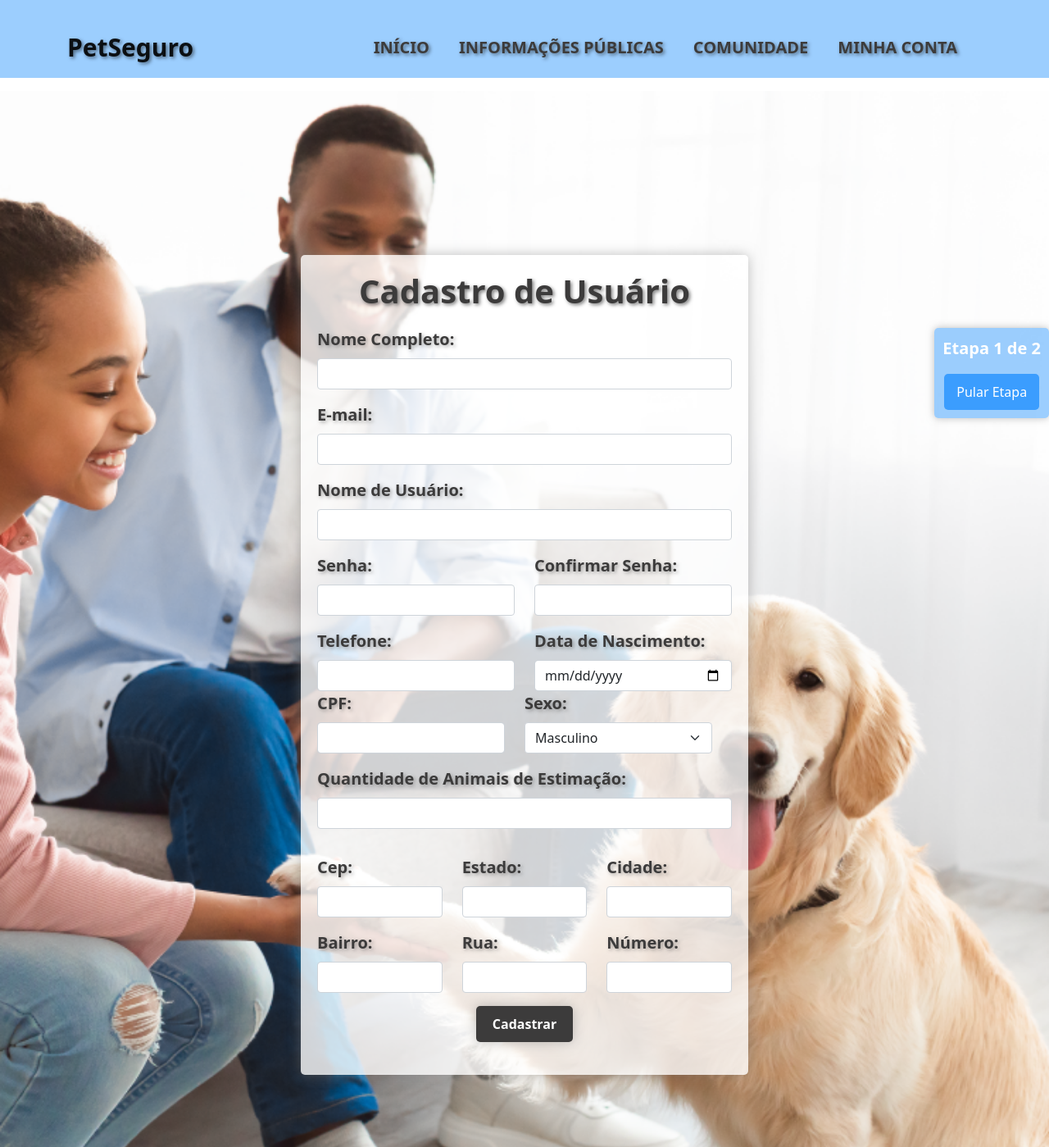
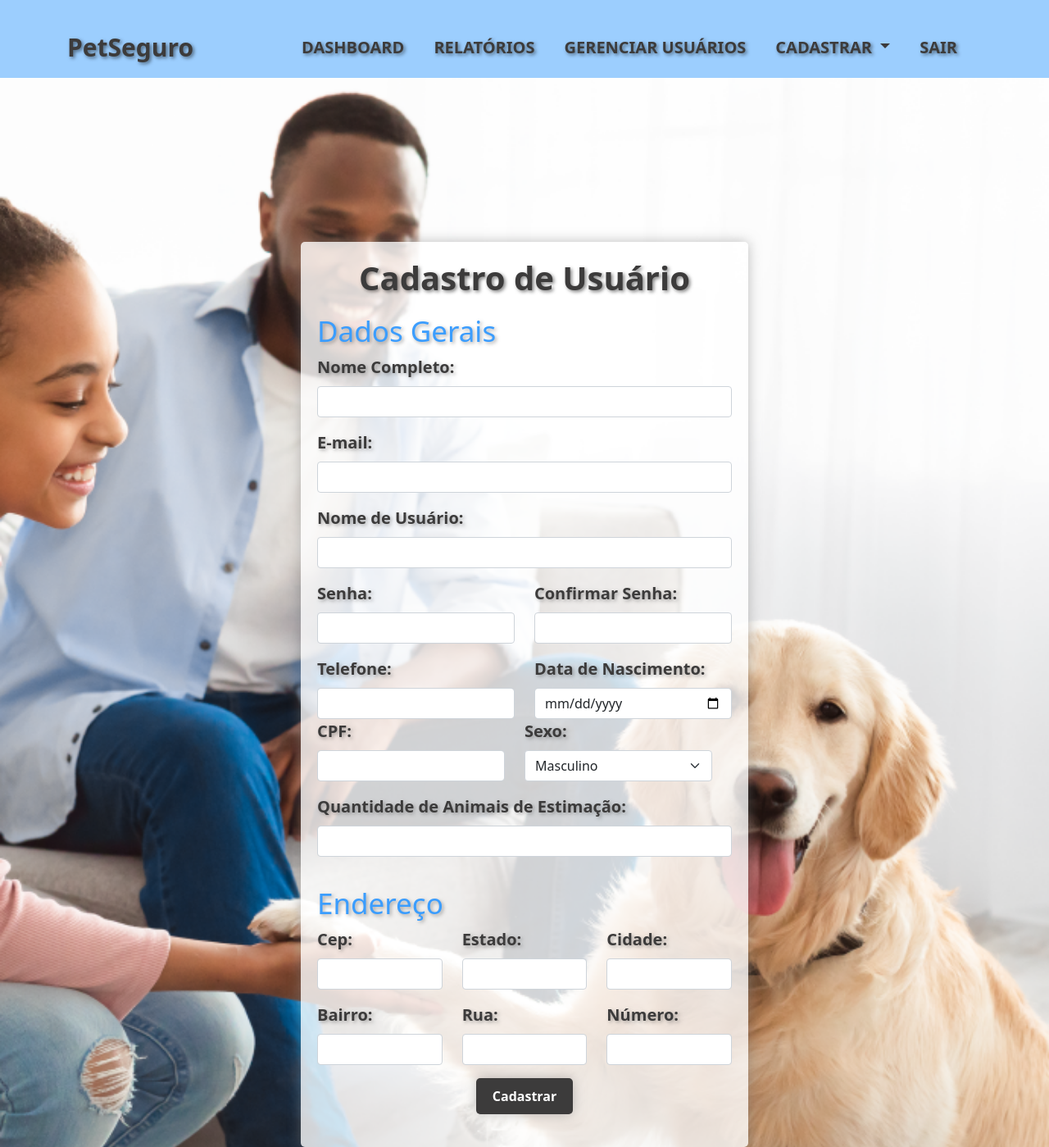
Before and after one commit to TiagoKblo/PI3-CidadesInteligentes-PetSeguro, a PHP site: page /app/cadastro.html in a window 1280 px wide. Shown: the top 1399 px of the page at 82% size. Run offline with PHP 8.4, Linux system fonts and the light colour scheme.

Commit message:
atualizações de front-end

```diff
--- a/app/cadastro.html
+++ b/app/cadastro.html
@@ -25,8 +25,7 @@
 <body>
     <nav class="navbar navbar-expand-lg navbar-light navbar-custom">
         <div class="container">
-            <a class="navbar-brand" href="index.html" data-aos="flip-left" data-aos-duration="3000"
-                data-aos-once="false">
+          <a class="navbar-brand" href="index.html" data-aos="flip-left" data-aos-duration="3000" data-aos-once="false">
             PetSeguro
           </a>
 
@@ -39,31 +38,35 @@
               <div class="collapse navbar-collapse" id="navbarNav">
                 <ul class="navbar-nav">
                   <li class="nav-item">
-                                <a class="nav-link" href="index.html">Início</a>
+                    <a class="nav-link" href="admin.html">Dashboard</a>
                   </li>
                   <li class="nav-item">
-                                <a class="nav-link" href="informacoes.html">Informações Públicas</a>
+                    <a class="nav-link" href="relatorio.html">Relatórios</a>
                   </li>
                   <li class="nav-item">
-                                <a class="nav-link" href="comunidade.html">Comunidade</a>
+                    <a class="nav-link" href="gerenciar-usuarios.html">Gerenciar usuários</a>
+                  </li>
+                  <li class="nav-item dropdown">
+                    <a class="nav-link dropdown-toggle" href="#" role="button" id="dropdownMenuLink" data-bs-toggle="dropdown"
+                      aria-haspopup="true" aria-expanded="false">
+                      Cadastrar
+                    </a>
+
+                    <div class="dropdown-menu" aria-labelledby="dropdownMenuLink">
+                      <a class="dropdown-item" href="cadastro.html">Usuários</a>
+                      <a class="dropdown-item" href="cadastropet.html">Animal</a>
+                      <a class="dropdown-item" href="cadastro_vet.html">Veteninário</a>
+                    </div>
                   </li>
                   <li class="nav-item">
-                                <a class="nav-link" href="login.html">Minha Conta</a>
+                    <a class="nav-link" href="logout.php">Sair</a>
                   </li>
                 </ul>
               </div>
             </div>
           </div>
       </nav>
-    <!-- Seção de Destaque de Etapa -->
-    <!-- Seção de Destaque de Etapa -->
-    <section class="destaque-etapa-fixed" data-aos="fade" data-aos-delay="500" data-aos-duration="2000">
-        <div class="destaque-container">
-            <p class="destaque-text">Etapa 1 de 2</p>
-            <button onclick="window.location.href='cadastropet.html'">Pular Etapa</button>
-        </div>
-    </section>
-    <div id="mensagem" class="mb-3"></div>
+
     <!-- Seção de Cadastro de Usuário -->
     <section class="cadastro-usuario" id="cadastro-usuario">
         <div class="container">
@@ -71,7 +74,9 @@
                 <div class="col-lg-6">
                     <div class="cadastro-container">
                         <h2>Cadastro de Usuário</h2>
+
                         <form id="cadastro-form" action="cadastro.php" method="post">
+                            <h3 id="h3">Dados Gerais</h3>
                             <!-- Adicione este campo oculto para armazenar o ID do proprietário -->
                             <input type="hidden" id="id-proprietario" name="id-proprietario"
                                 value="<?php echo $idProprietario; ?>">
@@ -138,7 +143,7 @@
                                         name="quantidade-animais">
                                 </div>
                             </div>
-
+                            <h3 id="h3">Endereço</h3>
                             <div class="row mb-3">
                                 <div class="col">
                                     <label for="cep" class="form-label">Cep:</label>
--- a/app/cadastro.php
+++ b/app/cadastro.php
@@ -72,8 +72,8 @@
         // Verifica o resultado do cadastro do proprietário
         if ($resultadoCadastroProprietario->getInsertedCount() > 0) {
             exibirMensagem('Cadastro do proprietário realizado com sucesso!', 'sucesso');
-            // Redireciona para a página cadastropet.html
-            header('Location: cadastropet.html');
+            // Redireciona para a página admin.html
+            header('Location: admin.html');
             exit;
         } else {
             exibirMensagem('Erro ao cadastrar o proprietário. Por favor, tente novamente.');
@@ -93,7 +93,7 @@
     echo "<script>";
     echo "alert('$mensagem');";
     if ($tipo === 'sucesso') {
-        echo "window.location.href = 'cadastropet.html';";
+        echo "window.location.href = 'admin.html';";
     } else {
         echo "window.location.href = 'cadastro.html';";
     }
--- a/app/cadastro_vet.php
+++ b/app/cadastro_vet.php
@@ -50,6 +50,9 @@
     // Verifica o resultado do cadastro
     if ($resultadoCadastro->getInsertedCount() > 0) {
         echo "Cadastro realizado com sucesso!";
+        // Redireciona para a página admin.html
+        header('Location: admin.html');
+        exit;
     } else {
         echo "Erro ao cadastrar. Por favor, tente novamente.";
     }
--- a/app/cadastropet.php
+++ b/app/cadastropet.php
@@ -54,7 +54,7 @@
         if ($resultadoCadastroPet->getInsertedCount() > 0) {
             exibirMensagem('Cadastro do pet realizado com sucesso!', 'sucesso');
             // Redireciona para a página apropriada
-            header('Location: dashboard_usuario.php');
+            header('Location: admin.html');
             exit;
         } else {
             exibirMensagem('Erro ao cadastrar o pet. Por favor, tente novamente.');
@@ -72,7 +72,7 @@
     echo "<script>";
     echo "alert('$mensagem');";
     if ($tipo === 'sucesso') {
-        echo "window.location.href = 'dashboard_usuario.php';";
+        echo "window.location.href = 'admin.html';";
     } else {
         echo "window.location.href = 'cadastropet.html';";
     }
--- a/app/dashboard_usuario.php
+++ b/app/dashboard_usuario.php
@@ -56,10 +56,10 @@
                                 <a class="nav-link" href="index.html">Início</a>
                             </li>
                             <li class="nav-item">
-                                <a class="nav-link" href="informacoes.html">Informações Públicas</a>
+                                <a class="nav-link" href="meusanimais.php?cpf=<?= $cpfUsuario ?>">Meus Animais</a>
                             </li>
                             <li class="nav-item">
-                                <a class="nav-link" href="comunidade.html">Comunidade</a>
+                                <a class="nav-link" href="meusdados.php?cpf=<?= $cpfUsuario ?>"><Main>Atualizar Dados</Main></a>
                             </li>
                             <li class="nav-item">
                                 <a class="nav-link" href="logout.php">Sair</a>
--- a/app/styles.css
+++ b/app/styles.css
@@ -10,56 +10,63 @@
 .navbar-custom {
     background-color: rgba(59, 157, 254, 0.5);
     padding: 10px;
-    display: flex; /* Usar flexbox para alinhar verticalmente o conteúdo */
-    align-items: center; /* Centralizar verticalmente o conteúdo */
+    display: flex;
+    align-items: center;
 }
 
 /* Estilos para o texto "PetSeguro" na navbar */
-.navbar-brand {
-    color: #3c3b3b; /* Cor do texto */
-    font-weight: bold; /* Texto em negrito */
-    font-size: 30px; /* Tamanho da fonte para o texto */
-    text-shadow: 2px 2px 4px rgba(0, 0, 0, 0.5); /* Sombreamento de texto */
-    transition: color 0.3s ease, transform 0.3s ease, text-shadow 0.3s ease; /* Adicionar transição suave para cor, transform e sombra */
+.navbar-custom .navbar-brand {
+    color: #3c3b3b;
+    font-weight: bold;
+    font-size: 30px;
+    text-shadow: 2px 2px 4px rgba(0, 0, 0, 0.5);
+    transition: color 0.3s ease, transform 0.3s ease, text-shadow 0.3s ease;
 }
-
 
 /* Efeito de hover para a marca e o ícone na navbar */
 .navbar-custom .navbar-brand:hover {
-    color: #3b9dfe; /* Mudar a cor do texto ao passar o mouse */
-    transform: scale(1.1); /* Aumentar o tamanho do ícone e do texto no hover */
-    text-shadow: 4px 4px 6px rgba(0, 0, 0, 0.7); /* Adicionar uma sombra no texto no hover */
+    color: #3b9dfe;
+    transform: scale(1.1);
+    text-shadow: 4px 4px 6px rgba(0, 0, 0, 0.7);
 }
-
-.navbar-custom .navbar-brand img:hover {
-    transform: scale(1.1); /* Aumentar o tamanho do ícone no hover */
-}
-
 
 /* Estilos para os links de navegação */
 .navbar-custom .navbar-nav .nav-item .nav-link {
-    font-weight: bold; /* Texto em negrito */
-    font-size: 20px; /* Tamanho da fonte para o texto */
-    color: #3c3b3b; /* Cor dos links */
-    margin: 0 10px; /* Espaçamento horizontal entre os links */
-    transition: color 0.3s ease-in-out; /* Efeito de transição suave para a cor do texto */
+    font-weight: bold;
+    font-size: 20px;
+    color: #3c3b3b;
+    margin: 0 10px;
+    transition: color 0.3s ease-in-out;
     text-transform: uppercase;
-    text-shadow: 2px 2px 4px rgba(0, 0, 0, 0.5); /* Sombreamento de texto */
+    text-shadow: 2px 2px 4px rgba(0, 0, 0, 0.5);
 }
 
 /* Estilos para os links de navegação no hover */
-.navbar-custom .navbar-nav .nav-item .nav-link {
-    transition: color 0.5s ease, transform 0.5s ease, box-shadow 0.3s ease, border-radius 0.3s ease; /* Adicionando transições suaves para cor, transform, sombra e borda */
-    border-radius: 0; /* Remover qualquer borda arredondada padrão */
+.navbar-custom .navbar-nav .nav-item .nav-link:hover {
+    color: #3b9dfe;
+    transform: scale(1.2);
+    box-shadow: 0 4px 6px rgba(0, 0, 0, 0.1);
+    border-radius: 15px;
 }
 
-.navbar-custom .navbar-nav .nav-item .nav-link:hover {
-    color: #3b9dfe; /* Mudar a cor dos links ao passar o mouse */
-    transform: scale(1.2); /* Aumentar o tamanho do texto no hover */
-    box-shadow: 0 4px 6px rgba(0, 0, 0, 0.1); /* Adicionar uma sombra no hover */
-    border-radius: 15px; /* Adicionar bordas arredondadas no hover */
+/* Estilos para o dropdown */
+.navbar-custom .navbar-nav .nav-item.dropdown:hover .dropdown-menu {
+    display: block;
 }
 
+/* Estilos para os itens do dropdown */
+.navbar-custom .navbar-nav .nav-item.dropdown .dropdown-menu {
+    background-color: rgba(59, 157, 254, 0.5);
+    border: none;
+    border-radius: 0;
+    box-shadow: 0 4px 6px rgba(0, 0, 0, 0.1);
+}
+
+/* Estilos para os itens do dropdown no hover */
+.navbar-custom .navbar-nav .nav-item.dropdown .dropdown-menu .dropdown-item:hover {
+    background-color: #3b9dfe;
+    color: #fff;
+}
 
 
 /* Estilos para a seção Banner */
@@ -423,7 +430,12 @@
     align-items: center;
     justify-content: center;
 }
-
+#h3 {
+    font-size: 35px;
+    margin-top: 20px;
+    color: #3b9dfe;
+    text-shadow: 2px 2px 4px rgba(88, 88, 88, 0.5); /* Sombreamento de texto */
+}
 .cadastro-container {
     background-color: rgba(255, 255, 255, 0.8);
     padding: 20px;
```
Also changed, not shown: other parts of app/styles.css (+46 -0 lines), app/admin.html (+4 -4 lines), app/cadastro_vet.html (+24 -9 lines), app/cadastropet.html (+24 -16 lines), app/gerenciar-usuarios.html (+15 -21 lines), app/meusanimais.php (+13 -10 lines), app/meusdados.php (+5 -9 lines), app/relatorio.html (+13 -20 lines). Lines whose indentation alone changed are shown as unchanged.
